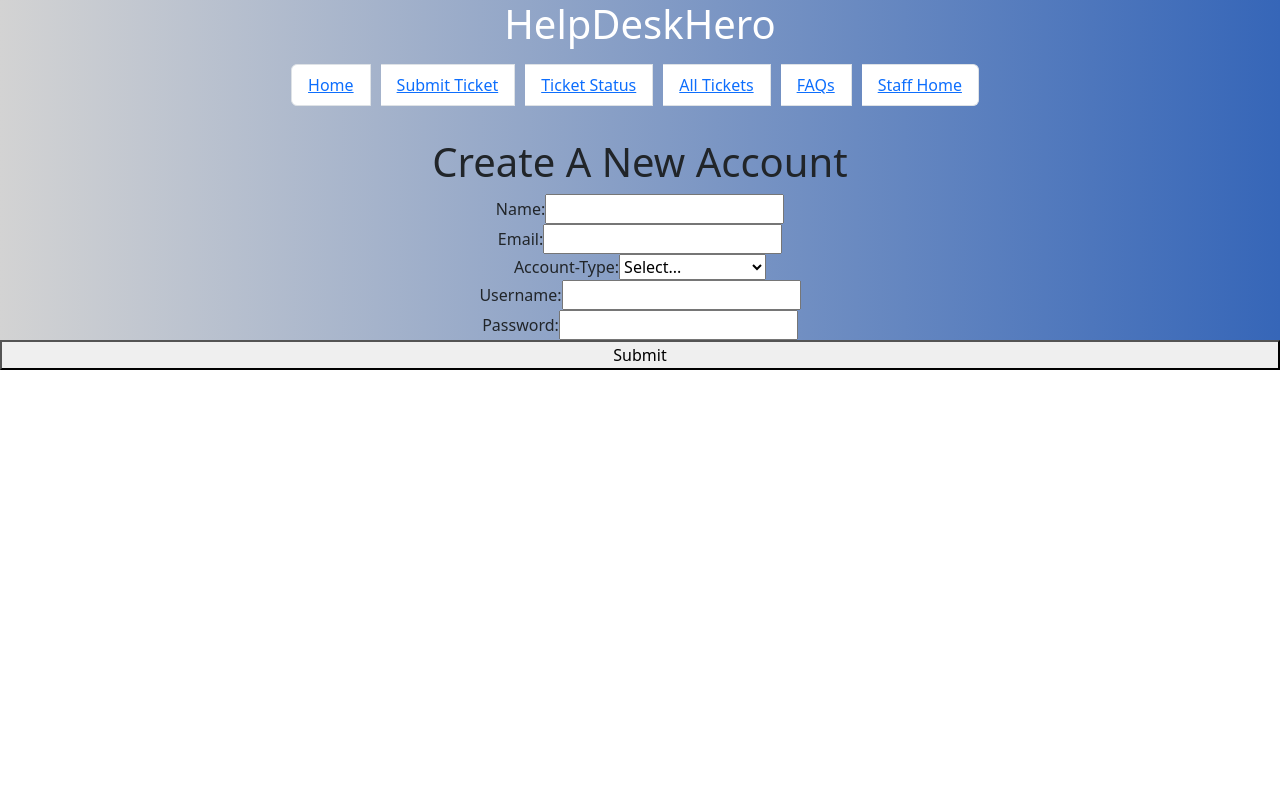
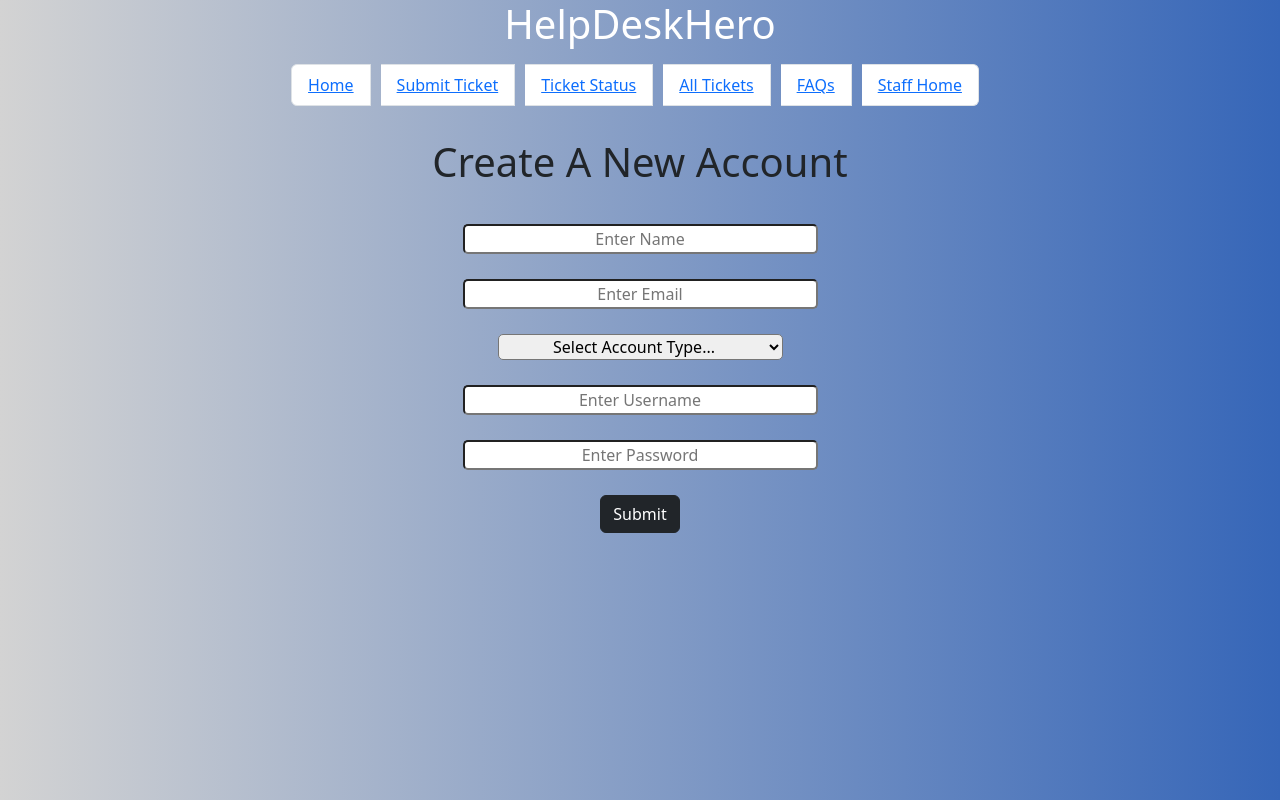
Before and after one commit to fudpucker1/sdi-project3, a React (Create React App) app in the folder helpdeskhero/: page /new-account in a window 1280 px wide. Shown: the top 800 px of the page. Built offline with nearby package versions, Linux system fonts and the light colour scheme.

Commit message:
updated create account

```diff
--- a/helpdeskhero/src/Pages/NewAccount.js
+++ b/helpdeskhero/src/Pages/NewAccount.js
@@ -36,37 +36,43 @@
   };
 
   return (
-    <div>
-      <h1>Create A New Account</h1>
+    <div style={{paddingBottom: '50%'}}>
+      <h1 style={{ paddingBottom: '30px' }}>Create A New Account</h1>
+
       <form
-        style={{ display: "flex", flexDirection: "column" }}
+
         onSubmit={(event) => handleSubmit(event)}
       >
-        <label>
-          Name:
+        <label style={{ marginBottom: 25}}>
+
           <input
             type="text"
+            placeholder="Enter Name"
+            style={{ paddingLeft: 60, paddingRight: 60, borderRadius: 5, textAlign: 'center' }}
             value={name}
             onChange={(e) => setName(e.target.value)}
           />
         </label>
+        <br/>
+        <label style={{ marginBottom: 25}}>
 
-        <label>
-          Email:
           <input
             type="email"
             value={email}
+            placeholder="Enter Email"
+            style={{ paddingLeft: 60, paddingRight: 60, borderRadius: 5, textAlign: 'center' }}
             onChange={(e) => setEmail(e.target.value)}
           />
         </label>
+      <br/>
+        <label style={{ marginBottom: 25}}>
 
-        <label>
-          Account-Type:
           <select
             value={accountType}
+            style={{paddingLeft: 50, paddingRight: 50,borderRadius: 5, textAlign:'center'}}
             onChange={(e) => setAccountType(e.target.value)}
           >
-            <option value="">Select...</option>
+            <option value="">Select Account Type...</option>
             <option value="admin">Admin</option>
             <option value="agent">Agent</option>
             <option value="supervisor">Supervisor</option>
@@ -74,26 +80,30 @@
             <option value="auditor">Auditor</option>
           </select>
         </label>
+        <br/>
+        <label style={{ marginBottom: 25}}>
 
-        <label>
-          Username:
           <input
             type="text"
+            placeholder="Enter Username"
+            style={{ paddingLeft: 60, paddingRight: 60, borderRadius: 5, textAlign: 'center' }}
             value={userName}
             onChange={(e) => setUserName(e.target.value)}
           />
         </label>
+        <br/>
+        <label style={{ marginBottom: 25}}>
 
-        <label>
-          Password:
           <input
             type="password"
+            placeholder="Enter Password"
             value={password}
+            style={{ paddingLeft: 60, paddingRight: 60, borderRadius: 5, textAlign: 'center' }}
             onChange={(e) => setPassword(e.target.value)}
           />
         </label>
-
-        <button type="submit">Submit</button>
+        <br/>
+        <button className="btn btn-dark" type="submit">Submit</button>
       </form>
     </div>
   );
--- a/helpdeskhero/src/Pages/StaffHome.js
+++ b/helpdeskhero/src/Pages/StaffHome.js
@@ -34,7 +34,7 @@
   };
 
   const handleNewAccount = () => {
-    // navigate("/new-account"); commented out for now to commit other changes, getting an error
+    navigate("/new-account");
   };
 
   const LogOut = () => {
```
